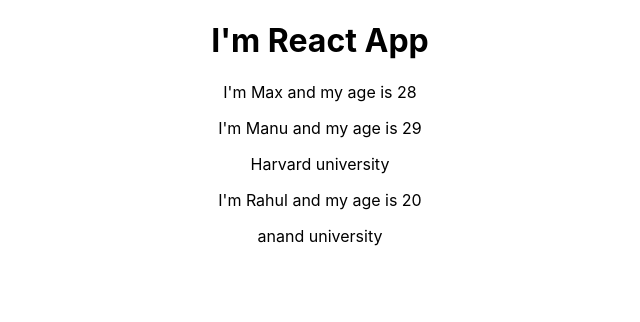
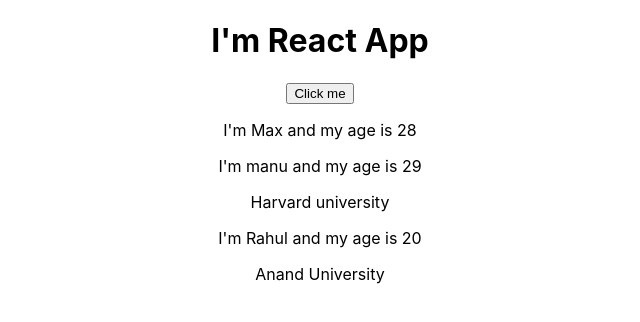
Before and after one commit to Rahul-Chhabra-27/React-by-maximilian-schwarzm-ller, a React (Create React App) app in the folder my-app/: page / in a window 1280 px wide. Shown: the top 322 px of the page, without its empty margins (320-960 px from the left). Built offline with nearby package versions, Linux system fonts and the light colour scheme.

Commit message:
second commit

```diff
--- a/my-app/src/App.js
+++ b/my-app/src/App.js
@@ -1,17 +1,47 @@
 import './App.css';
-import React from 'react';
+import React, { Component } from 'react';
 import Person from './Person';
 
-function App() { // working with props
-  const university = "anand university";
-  return (
-    <div className="App">
-       <h1>I'm React App</h1>
-       <Person name="Max" age="28"></Person>
-       <Person name="Manu" age="29"> Harvard university</Person>
-       <Person name="Rahul" age="20" >{university}</Person>
-    </div>
-  );
+class App extends Component{
+  state = {
+    person:[
+           { name : "Max", age: "28" },
+           { name : "manu" ,age : "29" },
+           { name : "Rahul" , age:"20" }
+    ],
+    university:"Anand University"
+  }
+  nameChangeHandler = () => {
+   this.setState({
+     person:[
+       { name:"Maximilian",age:"28" },
+       { name:"Manu", age : "29" },
+       { name : "RahulChhabra" ,age:"20" }
+     ]
+   });
+  }
+  render(){
+    return(
+      <div className="App">
+         <h1>I'm React App</h1>
+         <button onClick={this.nameChangeHandler}>Click me</button>
+         <Person name={this.state.person[0].name} age={this.state.person[0].age}></Person>
+         <Person name={this.state.person[1].name} age={this.state.person[1].age}> Harvard university</Person>
+         <Person name={this.state.person[2].name} age={this.state.person[2].age}>{this.state.university}</Person>
+      </div>
+    )
+  }
 }
+// function App() { // working with props
+//   const university = "anand university";
+//   return (
+//     <div className="App">
+//        <h1>I'm React App</h1>
+//        <Person name="Max" age="28"></Person>
+//        <Person name="Manu" age="29"> Harvard university</Person>
+//        <Person name="Rahul" age="20" >{university}</Person>
+//     </div>
+//   );
+// }
 
 export default App;
```
Also changed, not shown: 1 other file (tests, documents, lock files or other folders).
